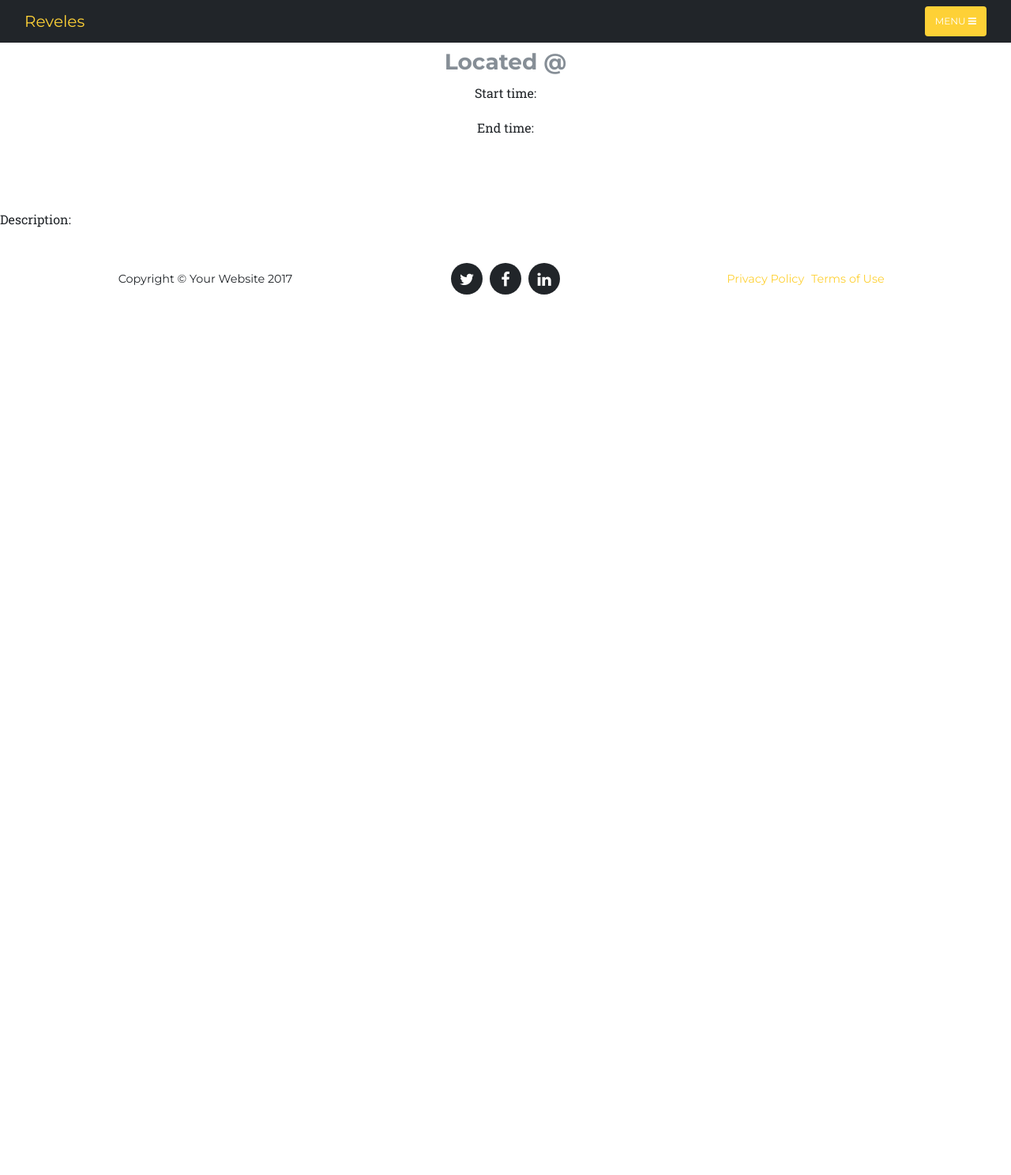
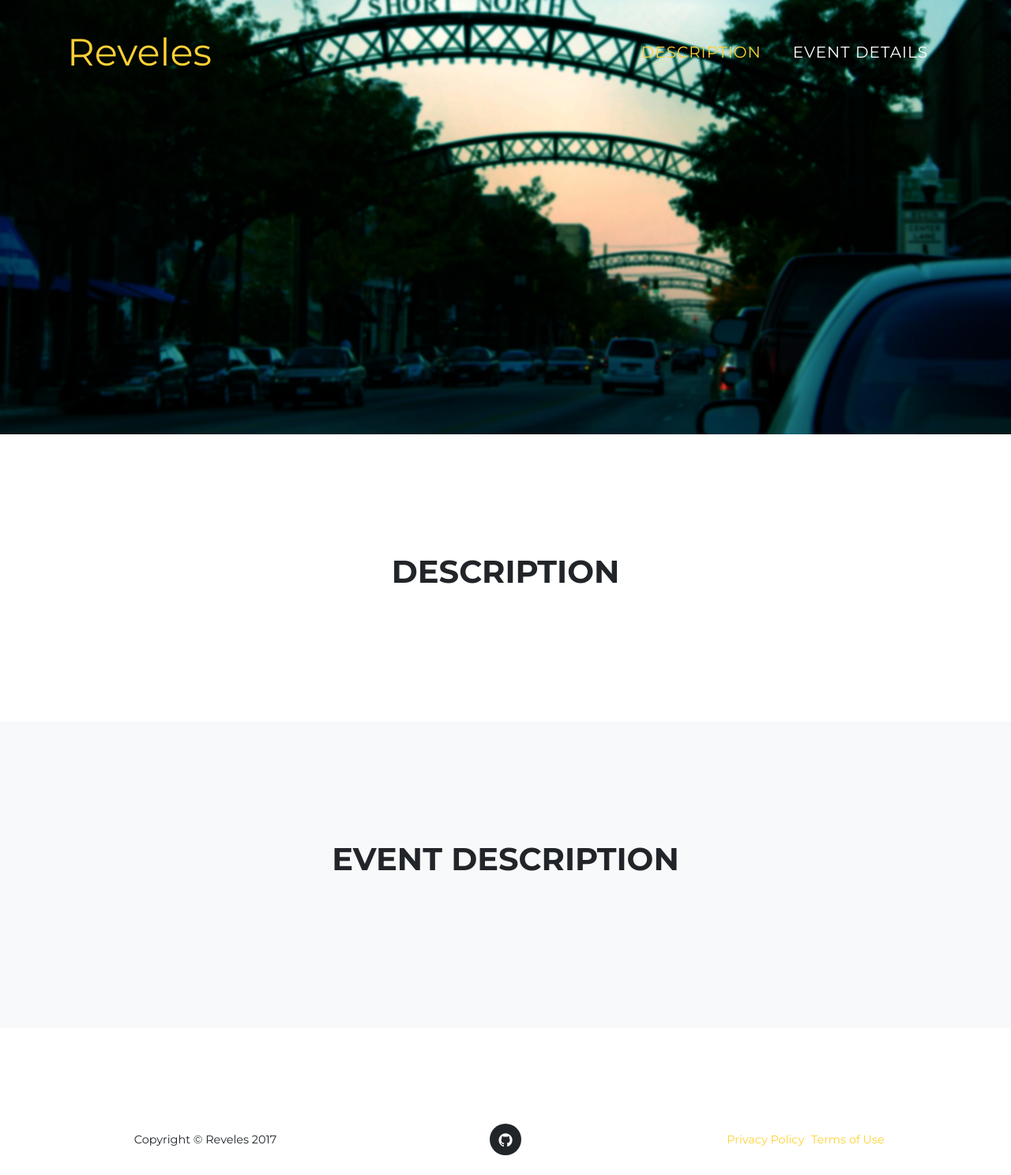
Before and after one commit to reveles-hackohio17/Reveles, a Django app: page /event_page/ in a window 1280 px wide. Shown: the whole page at 79% size. Before the commit the page ends 373 px from the top, so only its background shows below. Run offline with Django 3.2, Linux system fonts and the light colour scheme; data comes from the database, SQL or seed files in the repository; some libraries are stand-ins or nearby versions; some web fonts are replaced.

Commit message:
Reverted event_page to Shreyas' work

```diff
--- a/www/templates/www/event_page.html
+++ b/www/templates/www/event_page.html
@@ -9,7 +9,7 @@
     <meta name="description" content="">
     <meta name="author" content="">
 
-    <title>Reveles | Event Page</title>
+    <title>Event Page</title>
 
     <!-- Bootstrap core CSS -->
     <link href="{% static 'vendor/bootstrap/css/bootstrap.min.css' %}" rel="stylesheet">
@@ -29,9 +29,9 @@
   <body id="page-top">
 
     <!-- Navigation -->
-    <nav class="navbar navbar-inverse navbar-fixed-top" id="mainNav">
-      <div class="container-fluid">
-        <a class="navbar-brand js-scroll-trigger" href="/">Reveles</a>
+    <nav class="navbar navbar-expand-lg navbar-dark fixed-top" id="mainNav">
+      <div class="container">
+        <a class="navbar-brand js-scroll-trigger" href="#page-top">Reveles</a>
         <button class="navbar-toggler navbar-toggler-right" type="button" data-toggle="collapse" data-target="#navbarResponsive" aria-controls="navbarResponsive" aria-expanded="false" aria-label="Toggle navigation">
           Menu
           <i class="fa fa-bars"></i>
@@ -39,43 +39,71 @@
         <div class="collapse navbar-collapse" id="navbarResponsive">
           <ul class="navbar-nav text-uppercase ml-auto">
             <li class="nav-item">
-              <a class="nav-link js-scroll-trigger" href="#services">INSERT LINK HERE</a>
+              <a class="nav-link js-scroll-trigger" href="#Description">Description</a>
+            </li>
+            <li class="nav-item">
+              <a class="nav-link js-scroll-trigger" href="#Event Details">Event Details</a>
             </li>
           </ul>
         </div>
       </div>
     </nav>
+    <!-- Header -->
+    <header class="masthead">
+      <div class="container">
+        <div class="intro-text">
+          <div class="intro-heading text-uppercase" id = "event_name"></div>
+      <!-- TODO: Fix "map" -->
+        </div>
+      </div>
+    </header>
+    <!-- Services -->
+    <section id="Description">
+      <div class="container">
+        <div class="row">
+          <div class="col-lg-12 text-center">
+            <h2 class="section-heading text-uppercase">Description</h2>
+            <p id = "description"></p>
 
-    <!-- Event Details -->
-    <h2 class="section-heading text-center" id="event_name"></div>
-    <h3 class="text-muted text-center" id="INSERT LOCATION">Located @ </h3>
-    <p class="text-center" id="start_time">Start time: </p>
-    <p class="text-center" id="end_time">End time: </p>
-    <br><br><br>
-    <p id="description">Description: </p>
+    </section>
+    <!-- Team -->
+    <section class="bg-light" id="team">
+      <div class="container">
+        <div class="row">
+          <div class="col-lg-12 text-center">
+            <h2 class="section-heading text-uppercase">Event Description</h2>
+            <p id = "author"></p>
+            <p id = "start_time"></p>
+            <p id = "end_time"></p>
+            <p id = "cost"></p>
+            <p id = "address"></p>
+            <p id = "num_attendees"></p>
+            <p id = "created_date"></p>
+            <img id = "img" />
+		</div>
+     </div>
+	 </div>
+    </section>
 
+    <!-- Clients -->
+    <section class="py-5">
+      <div class="container">
+        <div class="row">
+        </div>
+      </div>
+    </section>
     <!-- Footer -->
     <footer>
       <div class="container">
         <div class="row">
           <div class="col-md-4">
-            <span class="copyright">Copyright &copy; Your Website 2017</span>
+            <span class="copyright">Copyright &copy; Reveles 2017</span>
           </div>
           <div class="col-md-4">
             <ul class="list-inline social-buttons">
               <li class="list-inline-item">
-                <a href="#">
-                  <i class="fa fa-twitter"></i>
-                </a>
-              </li>
-              <li class="list-inline-item">
-                <a href="#">
-                  <i class="fa fa-facebook"></i>
-                </a>
-              </li>
-              <li class="list-inline-item">
-                <a href="#">
-                  <i class="fa fa-linkedin"></i>
+                <a href="https://github.com/reveles-hackohio17/Reveles">
+                  <i class="fa fa-github"></i>
                 </a>
               </li>
             </ul>
@@ -101,9 +129,8 @@
     <script src="{% static 'vendor/jquery-easing/jquery.easing.min.js' %}"></script>
 
     <!-- Custom scripts for this template -->
-    <script src="{% static 'js/agency.min.js' %}"></script>
+    <script src="{% static 'js/agency_index.min.js' %}"></script>
 
-    <!-- Passed event name parsing js -->
     <script>
         function parseURLParams(url) {
             var queryStart = url.indexOf("=") + 1;
@@ -131,7 +158,5 @@
         document.getElementById("created_date").innerHTML = "Created Date: " +cur_event["fields"]["created_date"];
 		document.getElementById("cost").innerHTML = "Cost: " + cur_event["fields"]["cost"];
     </script>
-
   </body>
-
 </html>
```
